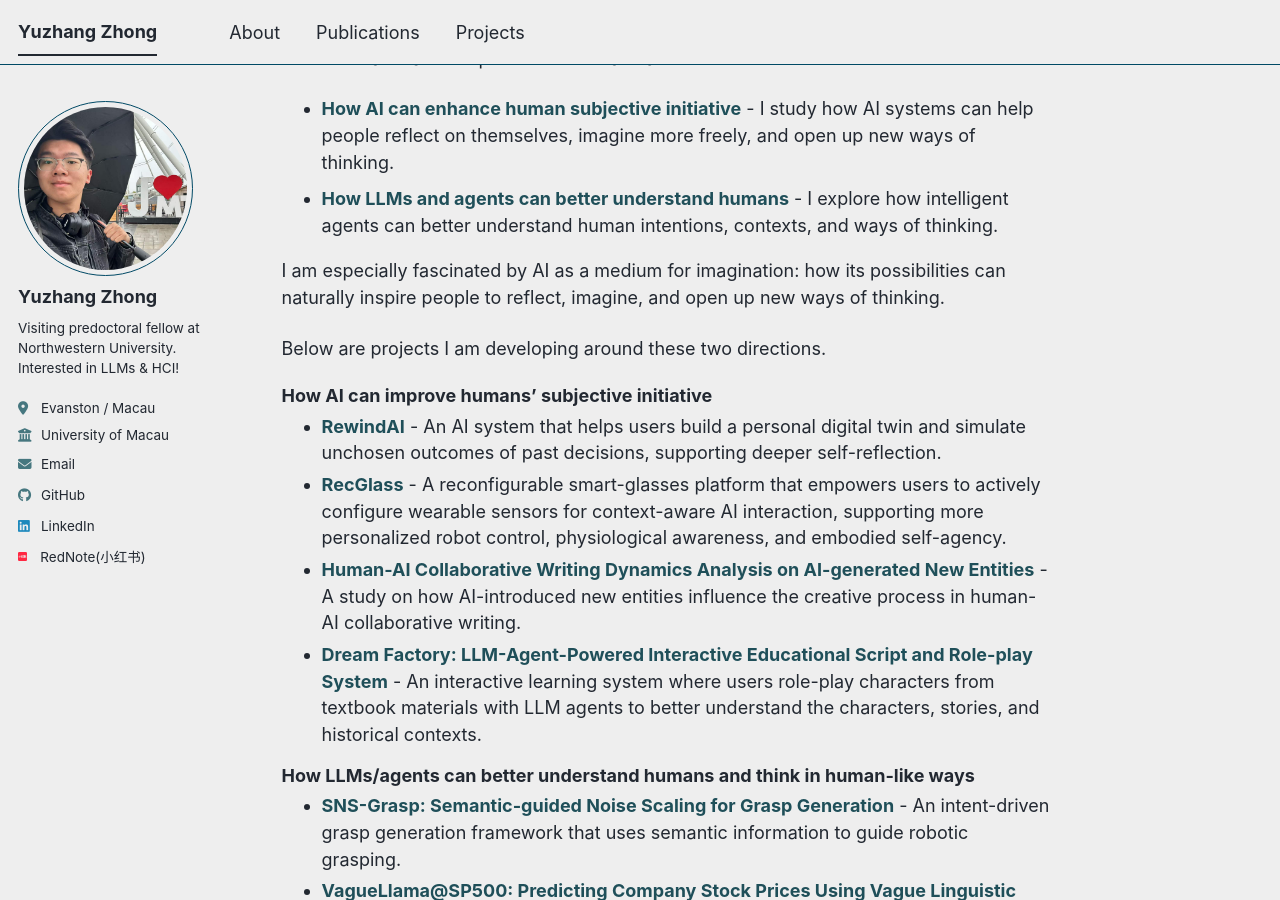
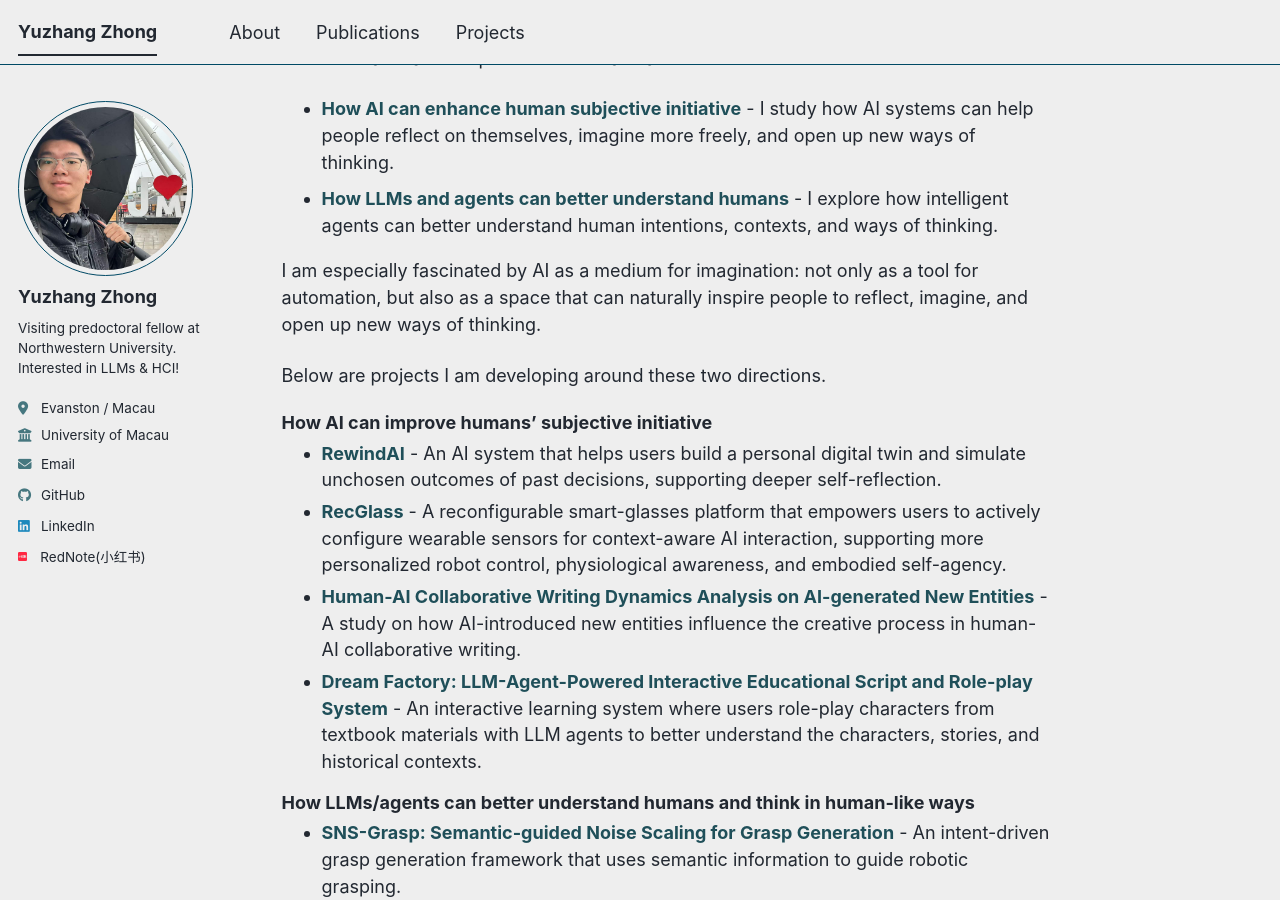
Before and after one commit to yuzhang-zhong/yuzhang-zhong.github.io, a Jekyll site: the page built from _pages/about.md, in a window 1280 px wide and 900 px high, scrolled down 311 px. Built offline with Jekyll 4.4.1, drawn with Linux system fonts in a browser that asks for light colours; a style sheet for code colours, icons or effects is not loaded.

Commit message:
Refine AI imagination statement

```diff
--- a/_pages/about.md
+++ b/_pages/about.md
@@ -19,9 +19,9 @@ focus on the bidirectional relationship between humans and AI:
 - <span class="project-name">How AI can enhance human subjective initiative</span> - I study how AI systems can help people reflect on themselves, imagine more freely, and open up new ways of thinking.
 - <span class="project-name">How LLMs and agents can better understand humans</span> - I explore how intelligent agents can better understand human intentions, contexts, and ways of thinking.
 
-I am especially fascinated by AI as a medium for imagination: how its
-possibilities can naturally inspire people to reflect, imagine, and open up new
-ways of thinking.
+I am especially fascinated by AI as a medium for imagination: not only as a tool
+for automation, but also as a space that can naturally inspire people to reflect,
+imagine, and open up new ways of thinking.
 
 Below are projects I am developing around these two directions.
 
```
